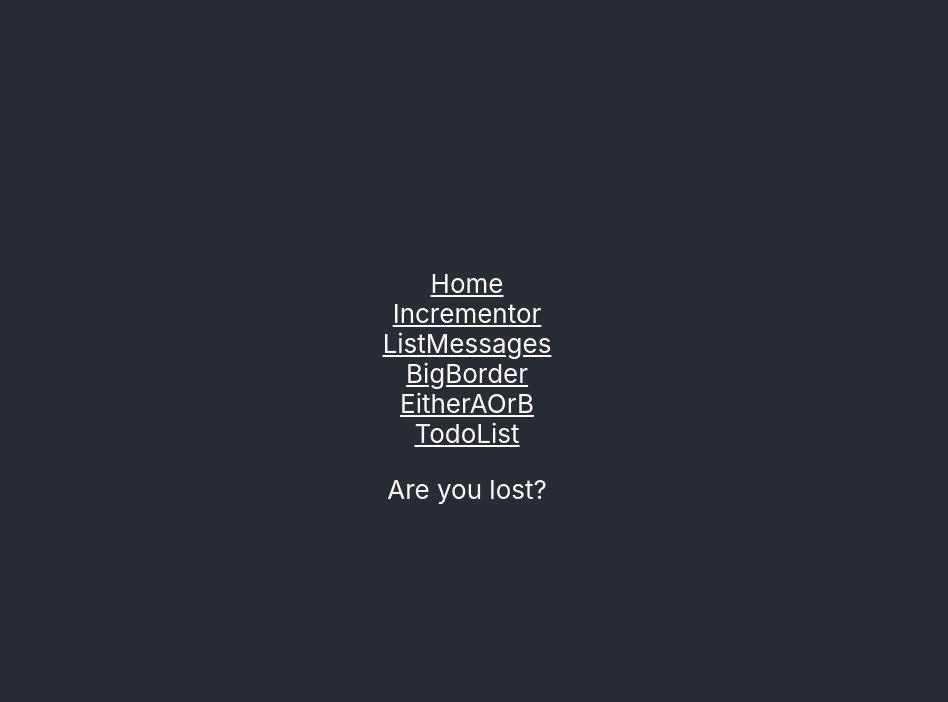
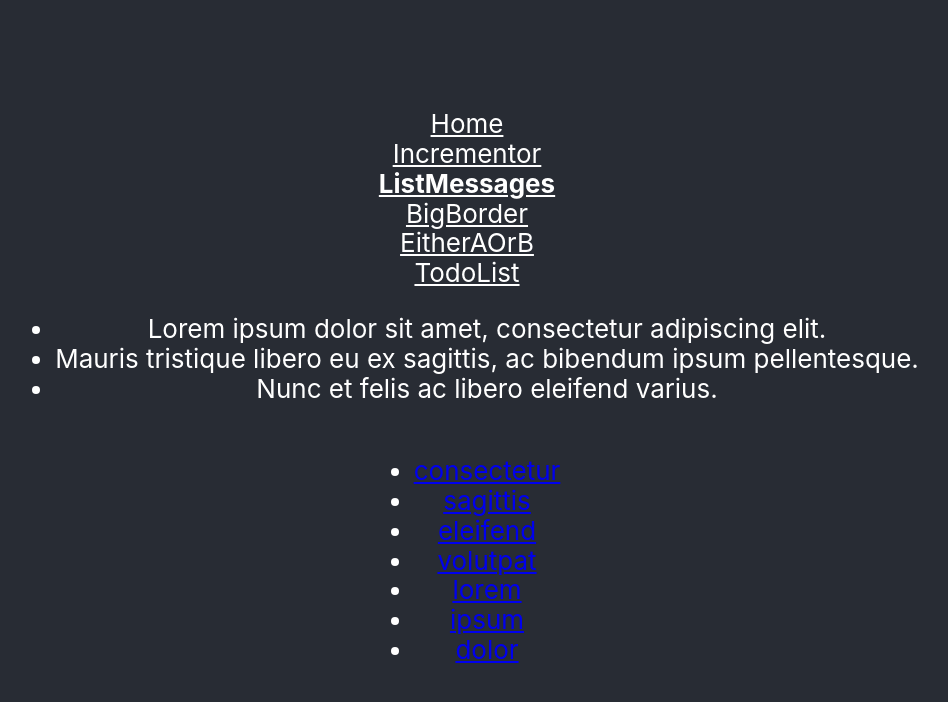
Before and after one commit to rudfoss/cra-workshop, a React (Create React App) app: page /message in a window 1280 px wide. Shown: the top 702 px of the page, without its empty margins (173-1121 px from the left). Built offline with nearby package versions, Linux system fonts and the light colour scheme.

Commit message:
MessageViewer task

```diff
--- a/src/routes/BaseRoute.tsx
+++ b/src/routes/BaseRoute.tsx
@@ -6,6 +6,8 @@ import TodoList from "tasks/TodoList"
 import BigBorder from "UI/BigBorder"
 import ArticleExample from "./ArticleExample"
 
+import { MessageViewerRoute } from "tasks/MessageViewer"
+
 export const BaseRoute = () => {
 	return (
 		<Switch>
@@ -13,11 +15,15 @@ export const BaseRoute = () => {
 				<ArticleExample/>
 			</Route>
 
+			<Route path="/message/:messageId">
+				<MessageViewerRoute />
+			</Route>
+			<Route path="/message">
+				<ListMessages/>
+			</Route>
+
 			<Route path="/incrementor">
 				<Incrementor/>
-			</Route>
-			<Route path="/listMessages">
-				<ListMessages/>
 			</Route>
 			<Route path="/bigBorder">
 				<BigBorder borderSize={10}>
--- a/src/tasks/ListMessages/ListMessages.tsx
+++ b/src/tasks/ListMessages/ListMessages.tsx
@@ -1,5 +1,5 @@
-import React from "react"
 import { messageObj, messages } from "data/messages"
+import { Link } from "react-router-dom"
 
 export const ListMessages = () => (
 	<>
@@ -10,7 +10,9 @@ export const ListMessages = () => (
 			{
 				Object.entries(messageObj)
 					.map(([key, value]) =>
-						<li key={key} data-id={key}>{value}</li>
+						<li key={key} data-id={key}>
+							<Link to={`/message/${key}`}>{key}</Link>
+						</li>
 					)
 			}
 		</ul>
--- /dev/null
+++ b/src/tasks/MessageViewer/MessageViewer.tsx
@@ -0,0 +1,18 @@
+import { messageObj } from "data/messages"
+
+interface MessageViewerProps {
+	messageId: string
+}
+
+export const MessageViewer = ({ messageId }: MessageViewerProps) => {
+	const message = (messageObj as Record<string, string>)[messageId] // messageObj keys are constants and must be overriden to work with general strings
+	if (message === undefined) {
+		return <p>There is no message with the id {messageId}</p>
+	}
+
+	return (
+		<p>{message}</p>
+	)
+}
+
+export default MessageViewer
--- /dev/null
+++ b/src/tasks/MessageViewer/MessageViewerRoute.tsx
@@ -0,0 +1,9 @@
+import { useParams } from "react-router"
+import MessageViewer from "./MessageViewer"
+
+export const MessageViewerRoute = () => {
+	const { messageId } = useParams<{ messageId: string }>()
+	return <MessageViewer messageId={messageId}/>
+}
+
+export default MessageViewerRoute
--- /dev/null
+++ b/src/tasks/MessageViewer/index.ts
@@ -0,0 +1,2 @@
+export { default } from "./MessageViewer"
+export { default as MessageViewerRoute } from "./MessageViewerRoute"
--- a/src/tasks/Nav/Nav.tsx
+++ b/src/tasks/Nav/Nav.tsx
@@ -5,7 +5,7 @@ export const Nav = () => (
 	<nav>
 		<NavLink to="/" exact>Home</NavLink>
 		<NavLink to="/incrementor">Incrementor</NavLink>
-		<NavLink to="/listMessages">ListMessages</NavLink>
+		<NavLink to="/message">ListMessages</NavLink>
 		<NavLink to="/bigBorder">BigBorder</NavLink>
 		<NavLink to="/eitherAOrB">EitherAOrB</NavLink>
 		<NavLink to="/todoList">TodoList</NavLink>
```
